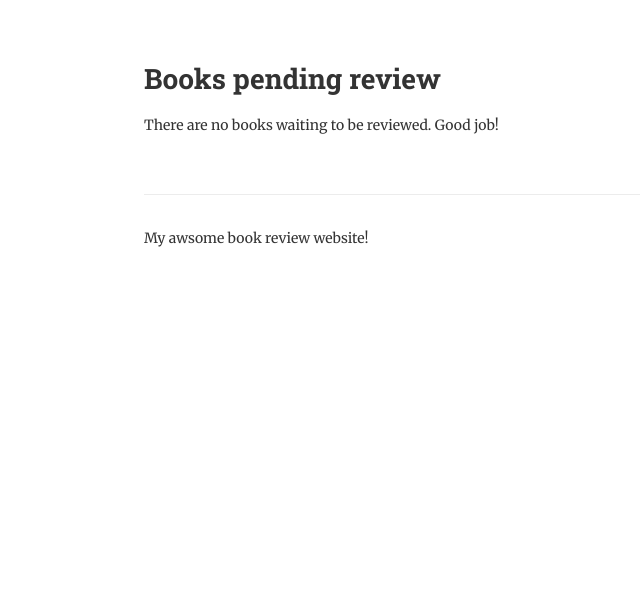
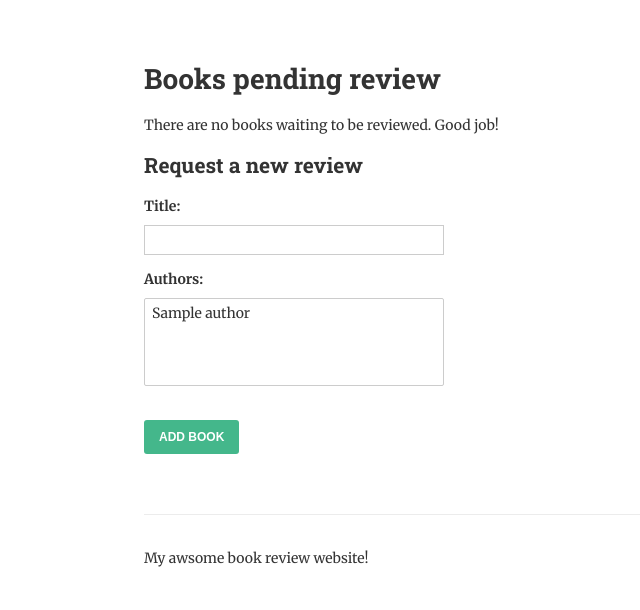
Before and after one commit to luhtonen/readit, a Django app: page /review/ in a window 1280 px wide. Shown: the part 190-800 px from the top of the page, without its empty margins (46-686 px from the left). Run offline with Django 3.2, Linux system fonts and the light colour scheme; tables that the repository leaves empty hold one stand-in row (values such as "Sample post").

Commit message:
Add ModelForm for creating new book review requests

```diff
--- a/books/forms.py
+++ b/books/forms.py
@@ -1,4 +1,5 @@
 from django import forms
+from .models import Book
 
 
 class ReviewForm(forms.Form):
@@ -20,3 +21,9 @@ class ReviewForm(forms.Form):
             'min_length': 'Please write at least 300 characters (you have written %(show_value)s)'
         }
     )
+
+
+class BookForm(forms.ModelForm):
+    class Meta:
+        model = Book
+        fields = ['title', 'authors']
--- a/books/templates/list-to-review.html
+++ b/books/templates/list-to-review.html
@@ -25,4 +25,12 @@
 	{% else %}
 		<p>There are no books waiting to be reviewed.  Good job!</p>
 	{% endif %}
+
+    <h2>Request a new review</h2>
+
+    <form method="post">
+        {% csrf_token %}
+        {{ form.as_p }}
+        <input type="submit" value="Add Book">
+    </form>
 {% endblock %}
--- a/books/views.py
+++ b/books/views.py
@@ -1,7 +1,7 @@
 from django.db.models import Count
 from django.shortcuts import get_object_or_404, redirect, render
 from django.views.generic import DetailView, View
-from .forms import ReviewForm
+from .forms import BookForm, ReviewForm
 from .models import Author, Book
 
 
@@ -16,7 +16,7 @@ def list_books(request):
     books = Book.objects.exclude(date_reviewed__isnull=True).prefetch_related('authors')
 
     context = {
-        'books': books,
+        'books': books
     }
 
     return render(request, "list.html", context)
@@ -44,17 +44,34 @@ class AuthorDetail(DetailView):
     template_name = "author.html"
 
 
-def review_books(request):
+class ReviewList(View):
     """
     List all of the books that we want to review.
     """
-    books = Book.objects.filter(date_reviewed__isnull=True).prefetch_related('authors')
+    def get(self, request):
+        books = Book.objects.filter(date_reviewed__isnull=True).prefetch_related('authors')
 
-    context = {
-        'books': books
-    }
+        context = {
+            'books': books,
+            'form': BookForm
+        }
 
-    return render(request, 'list-to-review.html', context)
+        return render(request, 'list-to-review.html', context)
+
+    def post(self, request):
+        form = BookForm(request.POST)
+        books = Book.objects.filter(date_reviewed__isnull=True).prefetch_related('authors')
+
+        if form.is_valid():
+            form.save()
+            return redirect('review-books')
+
+        context = {
+            'form': form,
+            'books': books
+        }
+
+        return render(request, 'list-to-review.html', context)
 
 
 def review_book(request, pk):
--- a/readit/urls.py
+++ b/readit/urls.py
@@ -16,7 +16,7 @@ Including another URLconf
 from django.conf.urls import url
 from django.contrib import admin
 
-from books.views import AuthorDetail, AuthorList, BookDetail, list_books, review_book, review_books
+from books.views import AuthorDetail, AuthorList, BookDetail, list_books, ReviewList, review_book
 
 urlpatterns = [
     url(r'^admin/', admin.site.urls),
@@ -24,6 +24,6 @@ urlpatterns = [
     url(r'^authors/$', AuthorList.as_view(), name='authors'),
     url(r'^books/(?P<pk>[-\w]+)/$', BookDetail.as_view(), name='book-detail'),
     url(r'^authors/(?P<pk>[-\w]+)/$', AuthorDetail.as_view(), name='author-detail'),
-    url(r'^review/$', review_books, name='review-books'),
+    url(r'^review/$', ReviewList.as_view(), name='review-books'),
     url(r'^review/(?P<pk>[-\w]+)/$', review_book, name='review-book'),
 ]
```
